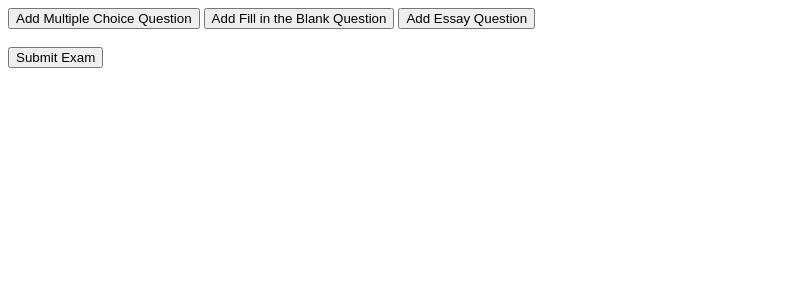
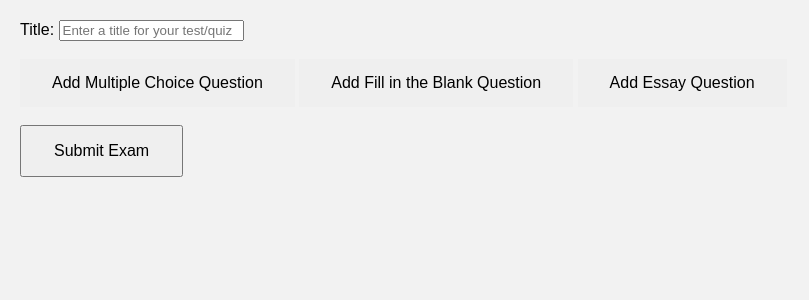
Before and after one commit to pwnedmk/Education-System, a PHP site: page /exam.html in a window 1280 px wide. Shown: the top 300 px of the page, without its empty margins (0-809 px from the left). Run offline with PHP 8.4, Linux system fonts and the light colour scheme.

Commit message:
finished exam creation tool

```diff
--- a/exam.html
+++ b/exam.html
@@ -3,14 +3,19 @@
 <head>
     <meta charset="UTF-8">
     <title>Exam Creation</title>
+    <link rel="stylesheet" href="examCreation.css">
 </head>
 <body>
-    <button id="addMC">Add Multiple Choice Question</button>
-    <button id="addFIB">Add Fill in the Blank Question</button>
-    <button id="addEssay">Add Essay Question</button>
+    <label for="addTitle">Title: </label>
+    <input type="text" id="addTitle" name="examTitle" placeholder="Enter a title for your test/quiz">
+    <br><br>
+    <button class="addQs" id="addMC">Add Multiple Choice Question</button>
+    <button class="addQs" id="addFIB">Add Fill in the Blank Question</button>
+    <button class="addQs" id="addEssay">Add Essay Question</button>
     <br><br>
     <div id="qContainer"></div>
-    <button id="submit">Submit Exam</button>
+    <div id="error"></div>
+    <button class="submitExam" id="submitE">Submit Exam</button>
     <script src="exam.js"></script>
 </body>
 </html>
--- a/exam.js
+++ b/exam.js
@@ -1,6 +1,6 @@
 function qRequest(qType, index){
     var xhr = new XMLHttpRequest();
-    xhr.open("GET", "examnew.php?qType=" + qType + "&index=" + index, true);
+    xhr.open("GET", "exam.php?qType=" + qType + "&index=" + index, true);
     xhr.onreadystatechange = function() {
         if (xhr.readyState === XMLHttpRequest.DONE && xhr.status === 200) {
             document.getElementById("qContainer").insertAdjacentHTML("beforeend", xhr.responseText);
@@ -10,41 +10,55 @@ function qRequest(qType, index){
 }
 
 var index = 0;
-var bitmap = "";
 document.getElementById("addMC").addEventListener("click", function() {
     index++;
-    bitmap += "0";
     qRequest("MC", index);
 });
 
 document.getElementById("addFIB").addEventListener("click", function() {
     index++;
-    bitmap += "1";
     qRequest("FI", index);
 });
 
 document.getElementById("addEssay").addEventListener("click", function() {
     index++;
-    bitmap += "2";
     qRequest("ES", index);
 });
-document.getElementById("submitExam").addEventListener("click", function() {
+document.getElementById("submitE").addEventListener("click", function() {
     var formData = new FormData();
     var qContainer = document.getElementById("qContainer");
     var responsestxt = qContainer.querySelectorAll("input[type='text']");
-    responsestxt.forEach("click", function(response){
-        formData.append(response.name, response.value)
+    var title = document.getElementById("addTitle").value;
+    if (title == ""){
+        alert("Please enter a title");
+    }
+    else{
+        responsestxt.forEach(function(response){
+            formData.append(response.name, response.value);
         })
         var radio = qContainer.querySelectorAll('input[type="radio"]:checked');
         radio.forEach(function(radio) {
             formData.append(radio.name, radio.value);
         });
+        formData.append('index', index);
+
+        formData.append('title', title);
         var xhr = new XMLHttpRequest();
-    xhr.open("POST", "submitexam.php?index=" + index + "&bitmap=" + bitmap, true);
+        xhr.open("POST", "submitexam.php", true);
         xhr.onreadystatechange = function() {
             if (xhr.readyState === XMLHttpRequest.DONE && xhr.status === 200) {
-            // Handle the response here
+                // send to home or pop up box
+                //document.getElementById("error").insertAdjacentHTML("beforeend", xhr.responseText);
+                alert("Test/quiz Submitted");
+                window.location.href = "/education/teachers_page.php";
             }
         };
         xhr.send(formData);
+    }
 });
+function DelQ(index1) {
+    var question = document.querySelector(`.qnas[index='${index1}']`);
+    if (question) {
+        question.remove();
+    }
+}
--- /dev/null
+++ b/examCreation.css
@@ -0,0 +1,57 @@
+body {
+    margin: 20px;
+    padding: 0;
+    font-family: sans-serif;
+    background: #f2f2f2;
+
+}
+.addQs{
+    transition-duration: 0.4s;
+    border: none;
+    color: rgb(0, 0, 0);
+    padding: 15px 32px;
+    text-align: center;
+    text-decoration: none;
+    display: inline-block;
+    font-size: 16px;
+}
+.addQs:hover {
+    background-color: #191970;
+    color: #f2f2f2;
+}
+.submitExam{
+    color: rgb(0, 0, 0);
+    padding: 15px 32px;
+    text-align: center;
+    text-decoration: none;
+    display: inline-block;
+    font-size: 16px;
+}
+.qnas {
+    margin-bottom: 20px;
+    border: 1px solid #ccc;
+    padding: 10px;
+    border-radius: 5px;
+}
+
+.qnas input[type="text"],
+.qnas input[type="radio"] {
+    margin-right: 10px;
+}
+
+.qnas label {
+    font-weight: bold;
+    margin-right: 5px;
+}
+.Del {
+    background-color: #c00000b0;
+    color: #fff;
+    border: none;
+    border-radius: 3px;
+    padding: 5px 10px;
+    cursor: pointer;
+}
+
+.Del:hover {
+    background-color: #8f0000b0;
+}
```
Also changed, not shown: exam.php (+6 -6 lines), submitexam.php (added, +81 -0 lines). Lines whose indentation alone changed are shown as unchanged.
